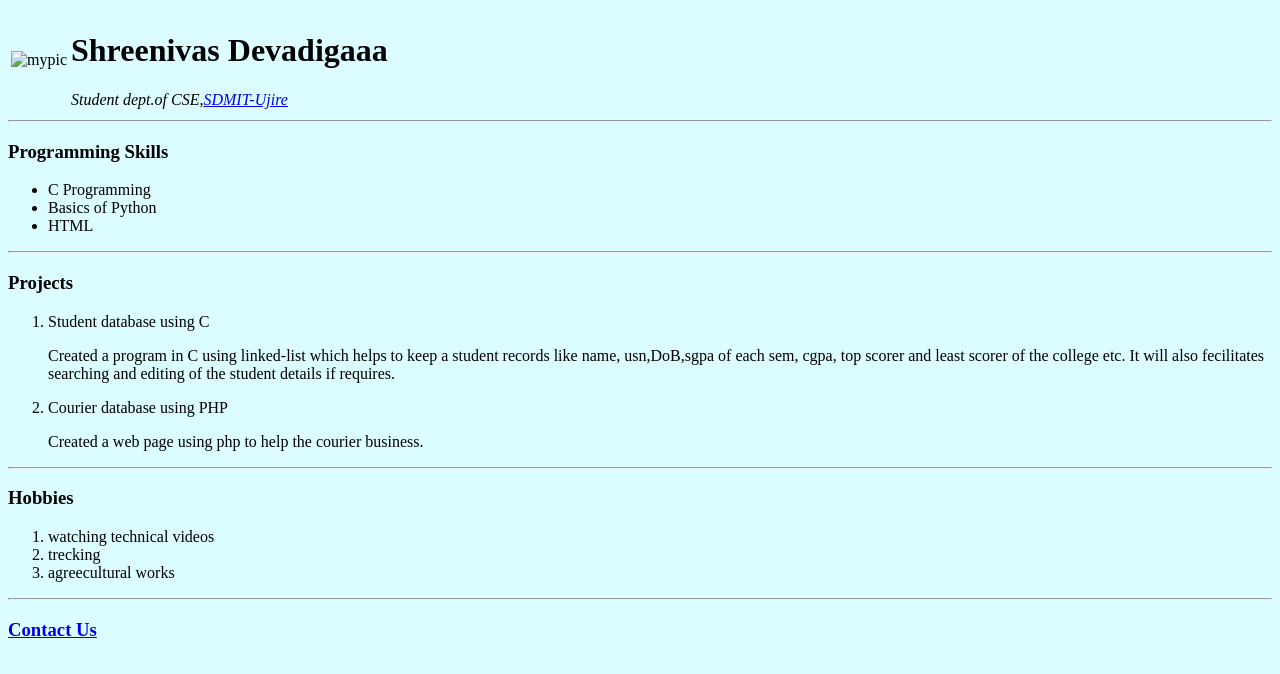
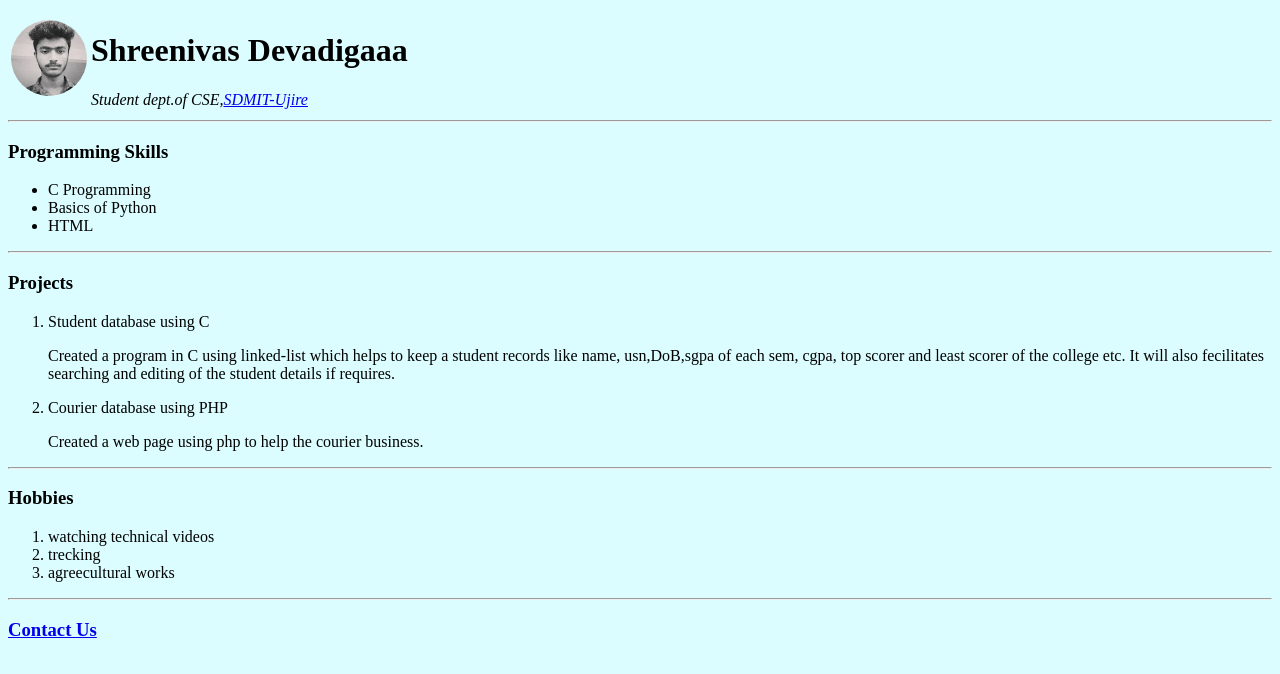
Before and after one commit to sshosad/Resume, a plain HTML site: page index.html in a window 1280 px wide. Drawn offline with Linux system fonts and the light colour scheme.

Commit message:
Add files via upload

```diff
--- a/index.html
+++ b/index.html
@@ -8,7 +8,7 @@
             <table border="0">
                 <tr>
                     <td>
-                        <img src="images/ss.png" alt="mypic">
+                        <img src="ss.png" alt="mypic">
                     </td>
                     <td>
                         <h1>Shreenivas Devadigaaa</h1>
```
